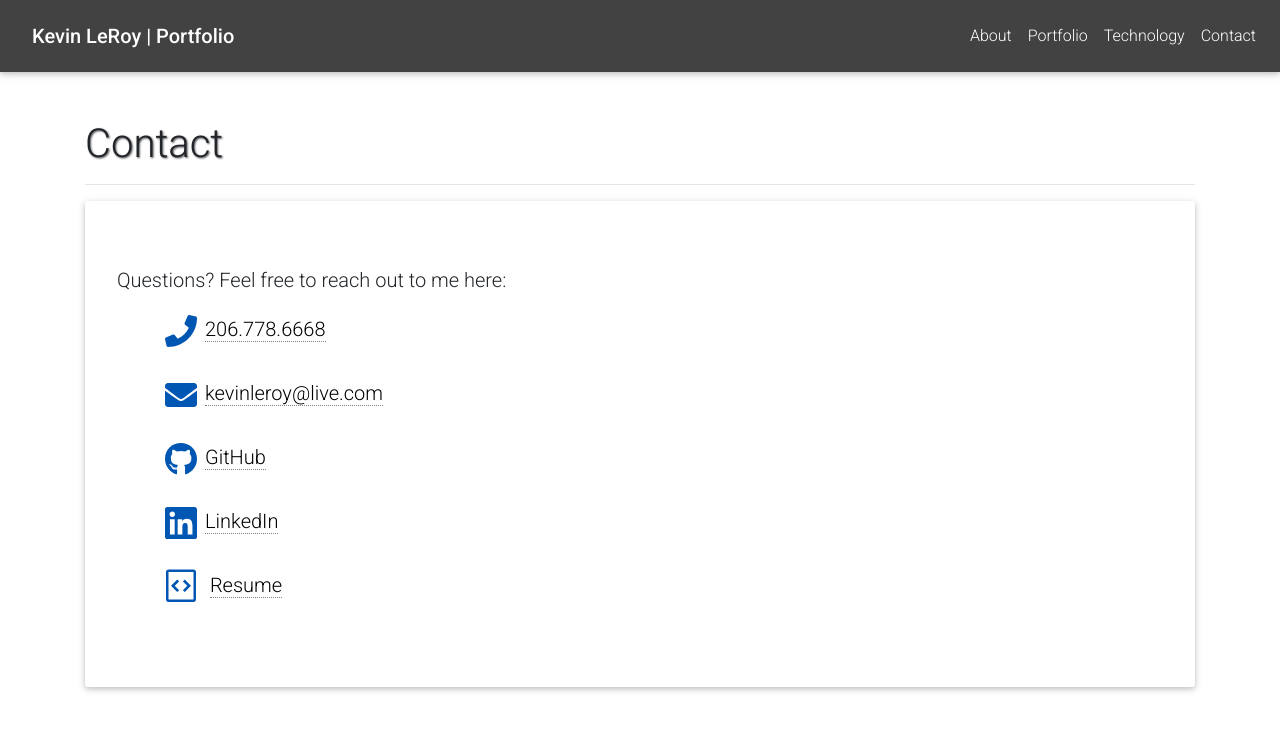
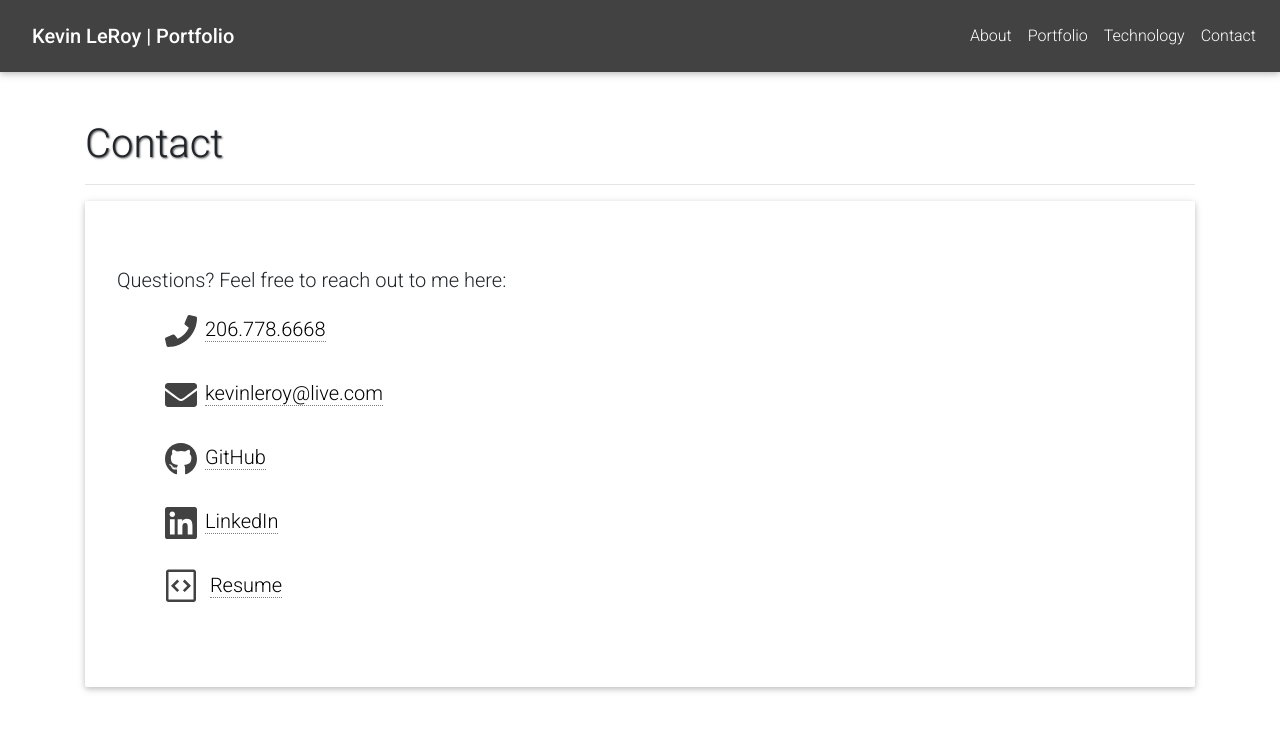
Before and after one commit to jobu206/md-portfolio, a React (Create React App) app: page /contact in a window 1280 px wide. Shown: the top 730 px of the page. Built offline with nearby package versions, Linux system fonts and the light colour scheme.

Commit message:
Changed color of Font Awesome icons.

```diff
--- a/src/Components/Contact/contact.css
+++ b/src/Components/Contact/contact.css
@@ -3,3 +3,7 @@
   /* text-decoration: dotted; */
   border-bottom: grey 1px dotted;
 }
+
+.pr-2 {
+  color: #424242;
+}
```
